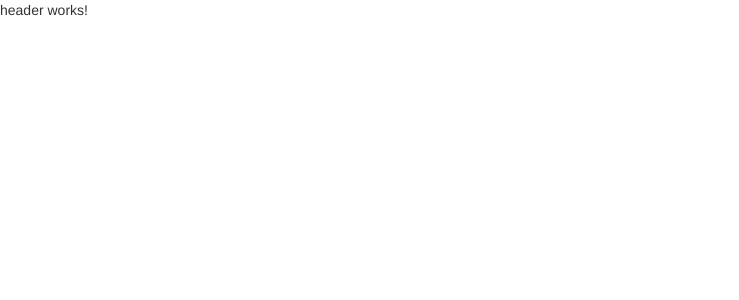
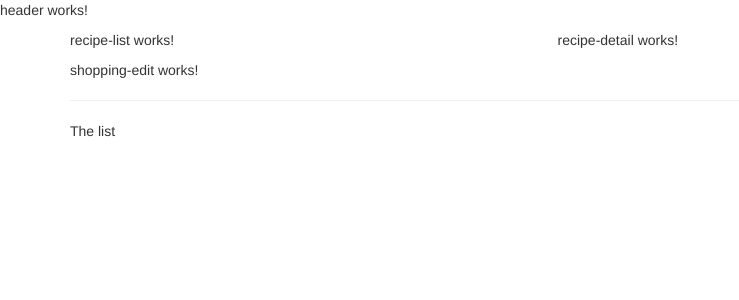
Before and after one commit to zsw12abc/TheBasics, an Angular app: page / in a window 1280 px wide. Shown: the top 300 px of the page, without its empty margins (0-739 px from the left). Built offline with nearby package versions, Linux system fonts and the light colour scheme.

Commit message:
using components

```diff
--- a/src/app/app.component.html
+++ b/src/app/app.component.html
@@ -1 +1,9 @@
 <app-header></app-header>
+<div class="container">
+  <div class="row">
+    <div class="col-md-12">
+      <app-recipes></app-recipes>
+      <app-shopping-list></app-shopping-list>
+    </div>
+  </div>
+</div>
--- a/src/app/recipes/recipes.component.html
+++ b/src/app/recipes/recipes.component.html
@@ -1,3 +1,8 @@
-<p>
-  recipes works!
-</p>
+<div class="row">
+  <div class="col-md-5">
+    <app-recipe-list></app-recipe-list>
+  </div>
+  <div class="col-md-7">
+    <app-recipe-detail></app-recipe-detail>
+  </div>
+</div>
--- a/src/app/shopping-list/shopping-list.component.html
+++ b/src/app/shopping-list/shopping-list.component.html
@@ -1,3 +1,9 @@
-<p>
-  shopping-list works!
-</p>
+<div class="row">
+  <div class="col-xs-10">
+    <app-shopping-edit>
+
+    </app-shopping-edit>
+    <hr>
+    <p>The list</p>
+  </div>
+</div>
```
